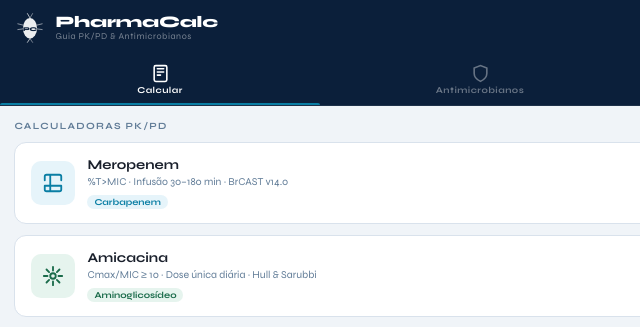
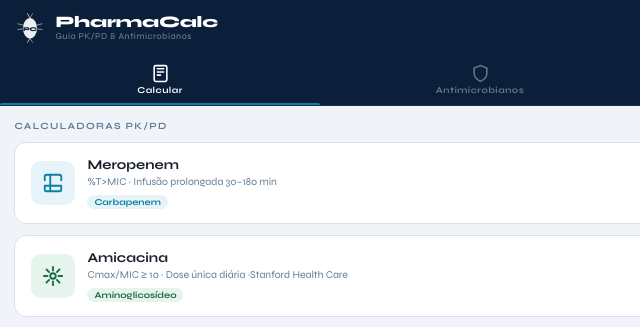
Before and after one commit to alansteihogen08/teste-1, a plain HTML site: page index.html in a window 1280 px wide. Shown: the top 327 px of the page, 0-640 px from the left. Drawn offline with Linux system fonts and the light colour scheme.

Commit message:
Update index.html

```diff
--- a/index.html
+++ b/index.html
@@ -254,12 +254,12 @@ table.brc tr:last-child td{border-bottom:none;}
   <div class="calc-grid">
     <a class="calc-card" href="calculadoras/meropenem.html">
       <div class="ci bl"><svg width="22" height="22" viewBox="0 0 24 24" fill="none" stroke="#0A7EA4" stroke-width="2" stroke-linecap="round"><path d="M9 3H5a2 2 0 00-2 2v4m6-6h10a2 2 0 012 2v4M9 3v18m0 0h10a2 2 0 002-2v-4M9 21H5a2 2 0 01-2-2v-4m0 0h18"/></svg></div>
-      <div class="cc-b"><h3>Meropenem</h3><p>%T&gt;MIC · Infusão 30–180 min · BrCAST v14.0</p><div class="tags"><span class="pill p-bl">Carbapenem</span></div></div>
+      <div class="cc-b"><h3>Meropenem</h3><p>%T&gt;MIC · Infusão prolongada 30–180 min</p><div class="tags"><span class="pill p-bl">Carbapenem</span></div></div>
       <div class="cc-a">›</div>
     </a>
     <a class="calc-card" href="calculadoras/amicacina.html">
       <div class="ci gr"><svg width="22" height="22" viewBox="0 0 24 24" fill="none" stroke="#1A6B4A" stroke-width="2" stroke-linecap="round"><circle cx="12" cy="12" r="3"/><path d="M12 2v4M12 18v4M4.93 4.93l2.83 2.83M16.24 16.24l2.83 2.83M2 12h4M18 12h4M4.93 19.07l2.83-2.83M16.24 7.76l2.83-2.83"/></svg></div>
-      <div class="cc-b"><h3>Amicacina</h3><p>Cmax/MIC ≥ 10 · Dose única diária · Hull &amp; Sarubbi</p><div class="tags"><span class="pill p-gr">Aminoglicosídeo</span></div></div>
+      <div class="cc-b"><h3>Amicacina</h3><p>Cmax/MIC ≥ 10 · Dose única diária ·Stanford Health Care</p><div class="tags"><span class="pill p-gr">Aminoglicosídeo</span></div></div>
       <div class="cc-a">›</div>
     </a>
     <a class="calc-card" href="calculadoras/vancomicina.html">
```
